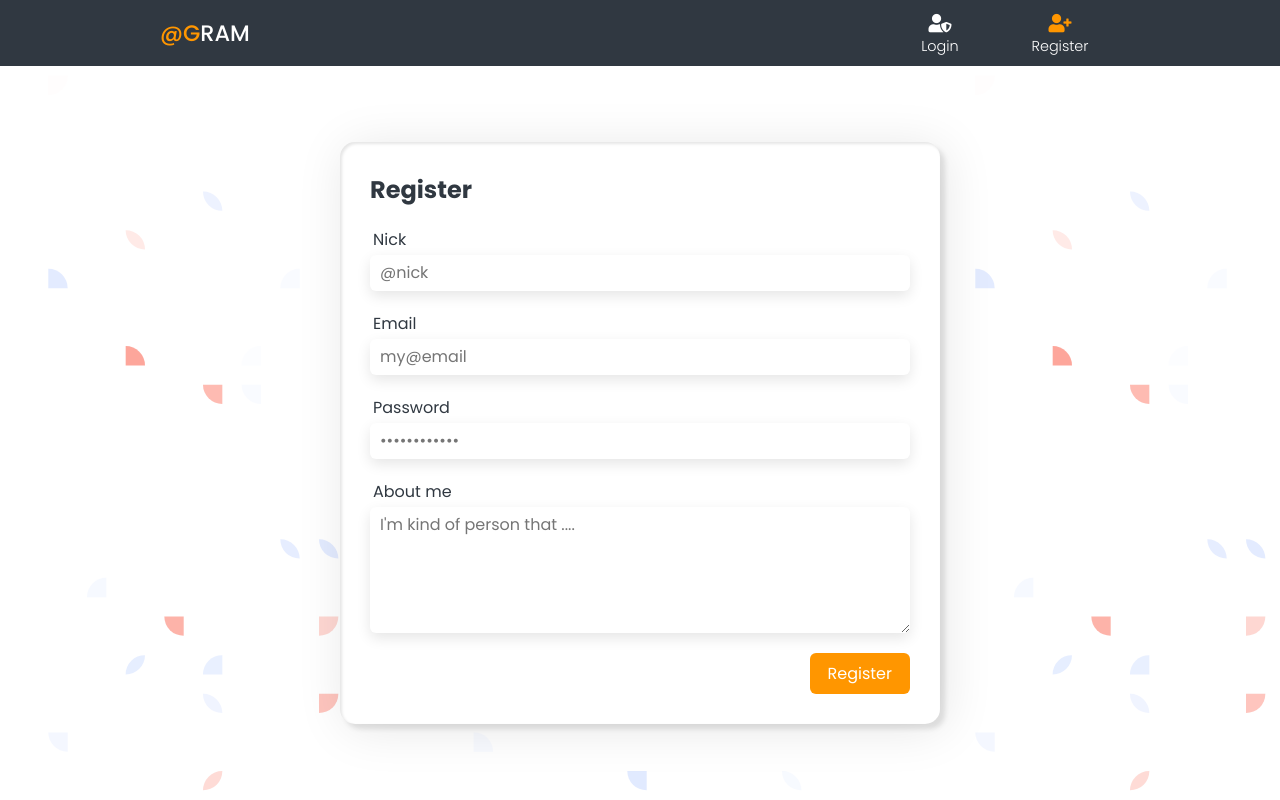
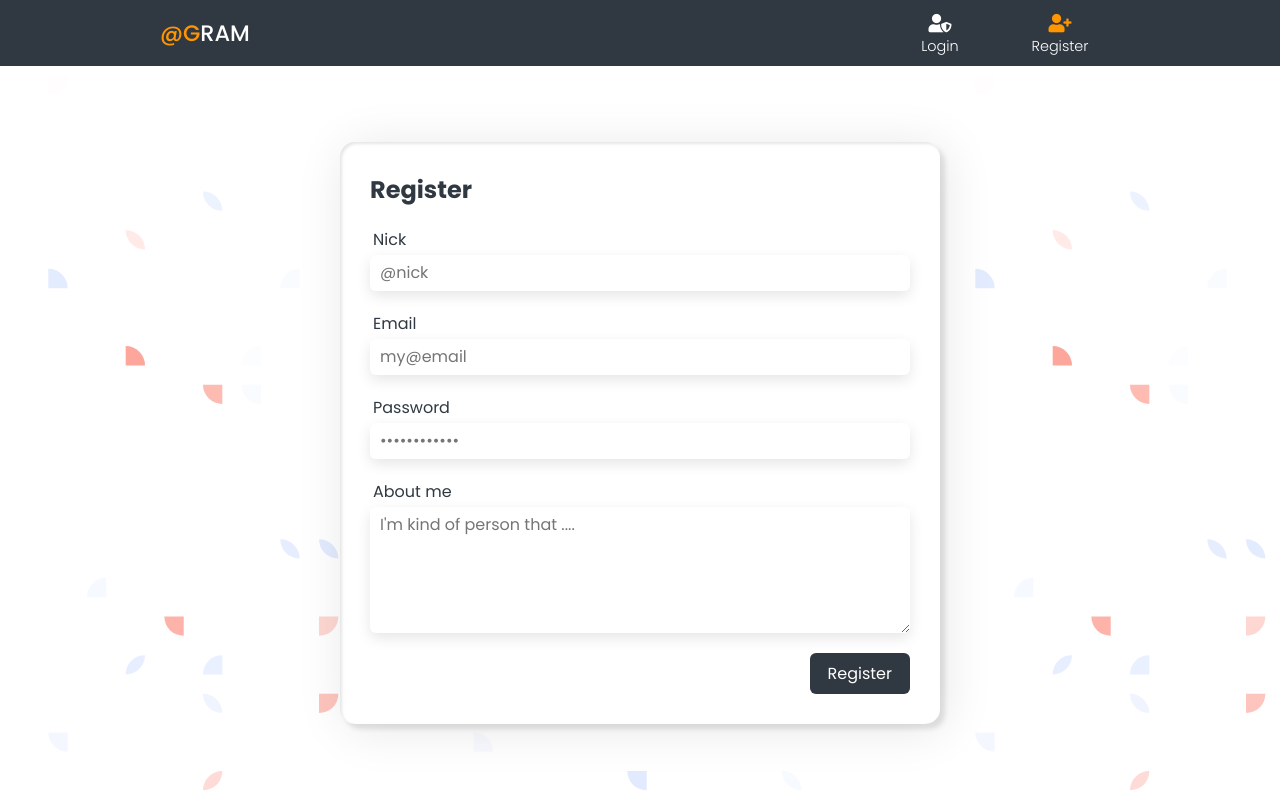
Before and after one commit to MarianKmotorka/Gram, a React (Create React App) app: page /register in a window 1280 px wide. Built offline with nearby package versions, Linux system fonts and the light colour scheme; no server answers.

Commit message:
Refactor button

```diff
--- a/src/components/ApiErrorNotification/ApiErrorNotification.styled.tsx
+++ b/src/components/ApiErrorNotification/ApiErrorNotification.styled.tsx
@@ -33,7 +33,7 @@ export const Wrapper = styled(motion.div)`
 export const Title = styled.h3`
   margin-right: auto;
   font-size: 1.3em;
-  color: ${({ theme }) => theme.accent};
+  color: ${({ theme }) => theme.red};
 `
 
 export const Bold = styled.span`
--- a/src/components/Button/Button.styled.tsx
+++ b/src/components/Button/Button.styled.tsx
@@ -1,15 +1,16 @@
 import styled, { css } from 'styled-components'
 import { lightenColor } from '../../utils/utils'
 
-export interface IButtonProps {
-  primaryColor?: string
+export interface IStyledButtonProps {
+  bg?: string
+  color?: string
   reversed?: boolean
 }
 
-export const StyledPrimaryButton = styled.button<IButtonProps>`
-  ${({ primaryColor = 'primary', reversed, disabled, theme }) => {
-    const color1 = reversed ? theme[primaryColor] : theme.white
-    const color2 = reversed ? theme.white : theme[primaryColor]
+export const StyledPrimaryButton = styled.button<IStyledButtonProps>`
+  ${({ bg = 'primary', color = 'white', reversed, disabled, theme }) => {
+    const colorHex = reversed ? theme[bg] : theme[color]
+    const bgHex = reversed ? theme[color] : theme[bg]
 
     return css`
       outline: none;
@@ -21,25 +22,25 @@ export const StyledPrimaryButton = styled.button<IButtonProps>`
       transition: background-color 0.2s, color 0.2s;
 
       padding: 8px 18px;
-      background: ${color1};
-      color: ${color2};
+      background: ${bgHex};
+      color: ${colorHex};
 
       :hover {
-        color: ${color1};
-        background: ${color2};
+        color: ${bgHex};
+        background: ${colorHex};
         * {
-          color: ${color1};
+          color: inherit;
         }
       }
 
       * {
-        color: ${color2};
+        color: inherit;
       }
     `
   }}
 `
 
-export const StyledActionButton = styled.button<IButtonProps>`
+export const StyledActionButton = styled.button<IStyledButtonProps>`
   font-size: 20px;
   width: 50px;
   height: 50px;
@@ -51,7 +52,7 @@ export const StyledActionButton = styled.button<IButtonProps>`
   cursor: ${({ disabled }) => (disabled ? 'auto' : 'pointer')};
 
   i {
-    ${({ primaryColor, theme }) => primaryColor && `color:${theme[primaryColor]}`}
+    ${({ bg: primaryColor, theme }) => primaryColor && `color:${theme[primaryColor]}`}
     cursor:inherit;
   }
 
--- a/src/components/MessageStripe.tsx
+++ b/src/components/MessageStripe.tsx
@@ -23,13 +23,13 @@ const Wrapper = styled.div<{ color: string; bg: string }>`
 `
 
 const MessageStripe: React.FC<IProps> = ({ textType = 'info', text }) => {
-  let bg = 'accent'
+  let bg = 'bg2'
   let color = 'white'
   let icon = 'fas fa-info-circle'
 
   if (textType === 'error') {
     bg = 'red'
-    color = 'bg'
+    color = 'white'
     icon = 'fas fa-exclamation-circle'
   }
 
--- a/src/pages/Feed/Feed.tsx
+++ b/src/pages/Feed/Feed.tsx
@@ -106,7 +106,7 @@ const Feed: React.FC = () => {
 
           {loading && <LoadingRow />}
 
-          <ScrollUpButton reversed onClick={scrollUp}>
+          <ScrollUpButton color='accent' onClick={scrollUp}>
             <ChevronUpIcon />
           </ScrollUpButton>
 
--- a/src/pages/LoginPage/LoginPage.tsx
+++ b/src/pages/LoginPage/LoginPage.tsx
@@ -51,12 +51,7 @@ const LoginPage: React.FC<RouteComponentProps<any>> = ({ history }) => {
             placeholder='•••••••••••'
           />
 
-          <StyledButton
-            isLoading={isLoading}
-            onClick={handleLogin}
-            reversed
-            primaryColor='accent2'
-          >
+          <StyledButton isLoading={isLoading} onClick={handleLogin}>
             Login
           </StyledButton>
         </StyledCard>
--- a/src/pages/ProfilePage/CreatePostForm/CreatePostForm.tsx
+++ b/src/pages/ProfilePage/CreatePostForm/CreatePostForm.tsx
@@ -94,16 +94,15 @@ const CreatePostForm: React.FC<ICreatePostProps> = ({ user, onClose, onPostCreat
             disabled={progress !== 0}
           />
 
-          <StyledButton disabled={uploading} reversed onClick={handleSelectFile}>
+          <StyledButton bg='accent2' disabled={uploading} onClick={handleSelectFile}>
             Pick an image
           </StyledButton>
 
           <StyledButton
             marginLeft='auto'
-            primaryColor='accent'
             loadingProgress={progress}
             isLoading={uploading}
-            reversed={!uploading}
+            reversed={uploading}
             onClick={handleSubmit}
           >
             Submit
--- a/src/pages/ProfilePage/Posts/Posts.tsx
+++ b/src/pages/ProfilePage/Posts/Posts.tsx
@@ -42,12 +42,12 @@ const Posts: React.FC<IPostsProps> = ({
 
       <LayoutControls>
         <RoundSquareIcon
-          color={displayGrid ? 'accent' : 'primary'}
+          color={displayGrid ? 'bg2' : 'accent2'}
           onClick={() => setDisplayGrid(false)}
         />
         <VerticalSeparator />
         <GridIcon
-          color={displayGrid ? 'primary' : 'accent'}
+          color={displayGrid ? 'accent2' : 'bg2'}
           onClick={() => setDisplayGrid(true)}
         />
       </LayoutControls>
--- a/src/pages/ProfilePage/ProfilePage.tsx
+++ b/src/pages/ProfilePage/ProfilePage.tsx
@@ -54,11 +54,7 @@ const ProfilePage: React.FC<RouteComponentProps<{ userId: string }>> = ({
           dragMomentum={false}
           dragConstraints={{ bottom: 0, top: 200 - height }}
         >
-          <Button
-            onClick={() => setShowCreatePostForm(true)}
-            reversed
-            primaryColor='accent'
-          >
+          <Button onClick={() => setShowCreatePostForm(true)}>
             <PlusIcon />
             <span>New</span>
           </Button>
--- a/src/pages/RegisterPage/RegisterPage.tsx
+++ b/src/pages/RegisterPage/RegisterPage.tsx
@@ -91,12 +91,7 @@ const RegisterPage: React.FC<RouteComponentProps<any>> = ({ history }) => {
             placeholder="I'm kind of person that ...."
           />
 
-          <StyledButton
-            isLoading={isLoading}
-            onClick={handleRegister}
-            reversed
-            primaryColor='accent2'
-          >
+          <StyledButton isLoading={isLoading} onClick={handleRegister}>
             Register
           </StyledButton>
         </StyledCard>
```
Also changed, not shown: src/components/Button/Button.tsx (+7 -4 lines).
